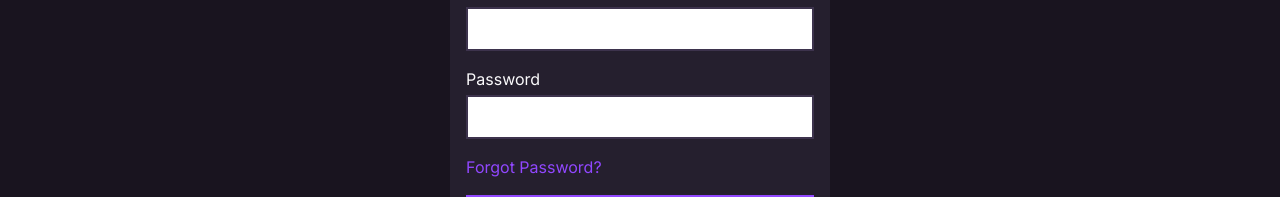
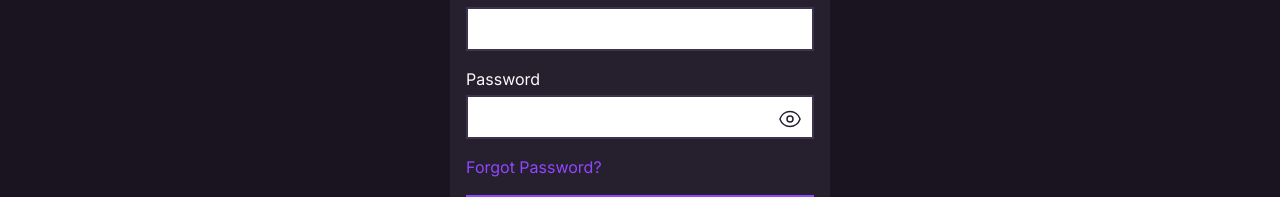
Before and after one commit to felixx78/Shop, a React (Vite) app in the folder client/: page /login in a window 1280 px wide. Shown: the part 241-438 px from the top of the page. Built offline with nearby package versions, Linux system fonts and the light colour scheme.

Commit message:
added show hide password AuthInput

```diff
--- a/client/src/components/AuthInput.tsx
+++ b/client/src/components/AuthInput.tsx
@@ -1,3 +1,6 @@
+import { EyeSlashIcon, EyeIcon } from "@heroicons/react/24/outline";
+import { useState } from "react";
+
 function AuthInput({
   label,
   name,
@@ -13,12 +16,14 @@ function AuthInput({
   errorMessage?: string;
   mb?: string;
 }) {
+  const [show, setShow] = useState(false);
+
   const borderStyle = isError
     ? "border-error"
     : "border-border hover:border-primary focus:border-primary dark:border-dark-border";
 
   return (
-    <div className={`mb-${mb}`}>
+    <div className={`mb-${mb} ${type === "password" && "relative"}`}>
       <label htmlFor={name} className="mb-1 block">
         {label}{" "}
         <span className="text-sm text-error">{isError && errorMessage}</span>
@@ -26,8 +31,20 @@ function AuthInput({
       <input
         name={name}
         className={`mb-2 w-full border-2 p-2 outline-none dark:text-copy ${borderStyle}`}
-        type={type}
+        type={type !== "password" ? type : show ? "text" : "password"}
       />
+      {type === "password" && (
+        <button
+          onClick={() => setShow(!show)}
+          className="absolute right-3 top-1/2"
+        >
+          {show ? (
+            <EyeSlashIcon className="h-6 w-6 text-copy" />
+          ) : (
+            <EyeIcon className="h-6 w-6 text-copy" />
+          )}
+        </button>
+      )}
     </div>
   );
 }
```
